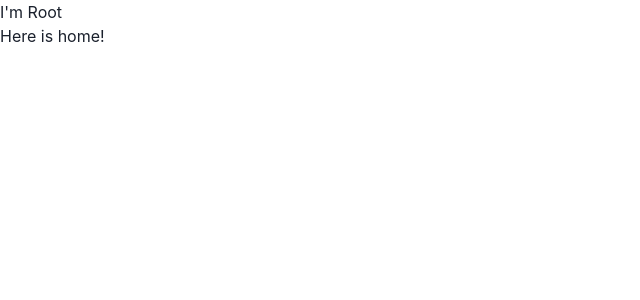
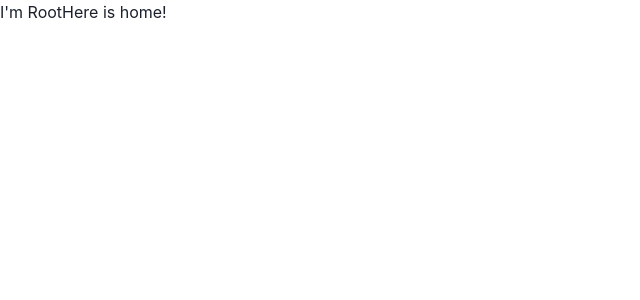
Before and after one commit to acecic82/airbnb-clone-frontend, a React (Create React App) app: page / in a window 1280 px wide. Shown: the top 300 px of the page, without its empty margins (0-640 px from the left). Built offline with nearby package versions, Linux system fonts and the light colour scheme.

Commit message:
react-icons add

```diff
--- a/package.json
+++ b/package.json
@@ -12,6 +12,7 @@
     "framer-motion": "^11.3.29",
     "react": "^18.3.1",
     "react-dom": "^18.3.1",
+    "react-icons": "^5.3.0",
     "react-router-dom": "^6.26.1",
     "react-scripts": "5.0.1",
     "web-vitals": "^2.1.4"
--- a/src/components/Root.tsx
+++ b/src/components/Root.tsx
@@ -1,11 +1,12 @@
+import { Box } from "@chakra-ui/react";
 import React from "react";
 import { Outlet } from "react-router-dom";
 
 export default function Root() {
     return (
-        <>
-            <h1>I'm Root</h1>
+        <Box>
+            I'm Root
             <Outlet />
-        </>
+        </Box>
     )
 }
```
Also changed, not shown: 1 other file (tests, documents, lock files or other folders).
